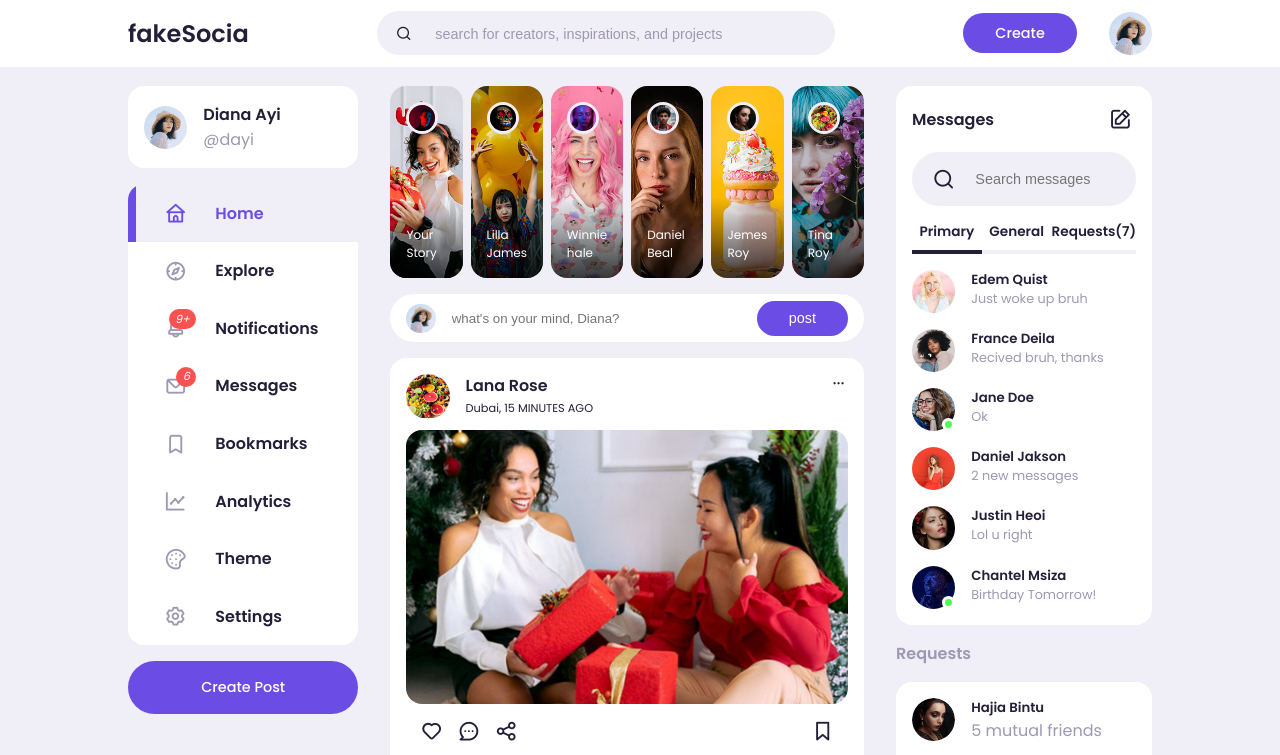
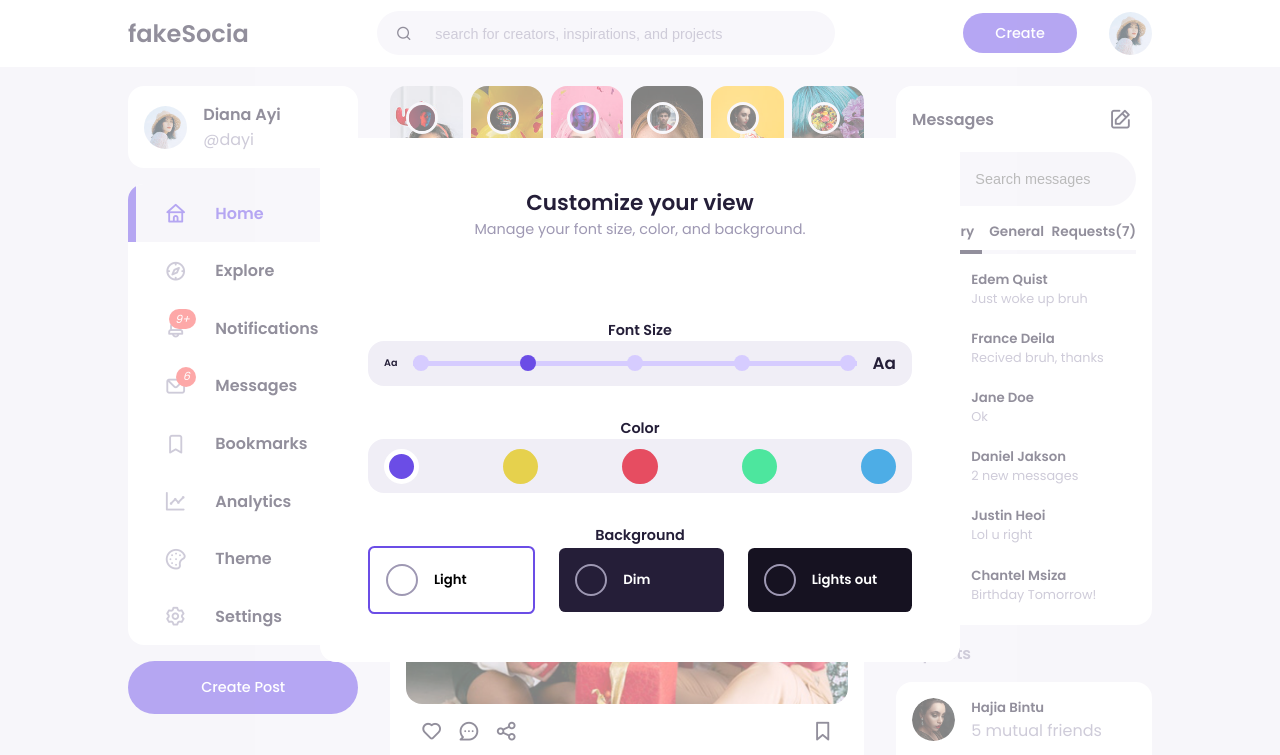
Before and after one commit to Pika003/Social-Media-Clone, a plain HTML site: page index.html in a window 1280 px wide. Shown: the top 755 px of the page. Drawn offline with nearby package versions, Linux system fonts and the light colour scheme.

Commit message:
all html and css done

```diff
--- a/index.html
+++ b/index.html
@@ -616,5 +616,64 @@
             </div>
         </div>
     </main>
+
+    <!-- Theme Customization -->
+
+    <div class="customize-theme">
+        <div class="card">
+            <h2>Customize your view</h2>
+            <p class="text-muted">Manage your font size, color, and background.</p>
+
+            <!-- Font sizes -->
+
+            <div class="font-size">
+                <h4>Font Size</h4>
+                <div>
+                    <h6>Aa</h6>
+                    <div class="choose-size">
+                        <span class="font-size-1"></span>
+                        <span class="font-size-2 active"></span>
+                        <span class="font-size-3"></span>
+                        <span class="font-size-4"></span>
+                        <span class="font-size-5"></span>
+                    </div>
+                    <h3>Aa</h3>
+                </div>
+            </div>
+
+            <!-- Primary colors -->
+            <div class="color">
+                <h4>Color</h4>
+                <div class="choose-color">
+                    <span class="color-1 active"></span>
+                    <span class="color-2"></span>
+                    <span class="color-3"></span>
+                    <span class="color-4"></span>
+                    <span class="color-5"></span>
+                </div>
+            </div>
+
+            <!-- Background colors -->
+            <div class="background">
+                <h4>Background</h4>
+                <div class="choose-bg">
+                    <div class="bg-1 active">
+                        <span></span>
+                        <h5 for="bg-1">Light</h5>
+                    </div>
+                    <div class="bg-2">
+                        <span></span>
+                        <h5>Dim</h5> <!--  for="bg-2" -->
+                    </div>
+                    <div class="bg-3">
+                        <span></span>
+                        <h5 for="bg-3">Lights out</h5>
+                    </div>
+                </div>
+            </div>
+
+        </div>
+    </div>
+
 </body>
 </html>
--- a/style.css
+++ b/style.css
@@ -529,3 +529,159 @@ main .container .right {
     display: flex;
     gap: 1rem;
 }
+
+/* ==== Theme Customization ==== */
+
+.customize-theme{
+  background: rgb(255, 255, 255, 0.5);
+  width: 100vw;
+  height: 100vh;
+  position: fixed;
+  top: 0;
+  left: 0;
+  z-index: 100;
+  text-align: center;
+  display: grid;
+  place-items: center;
+  font-size: 0.9rem;
+}
+
+.customize-theme .card{
+  background: var(--color-white);
+  padding: 3rem;
+  border-radius: var(--card-border-radius);
+  width: 50%;
+}
+
+/* ---- Font Size ---- */
+
+.customize-theme .font-size{
+  margin-top: 5rem;
+}
+
+.customize-theme .font-size > div{
+  display: flex;
+  justify-content: space-between;
+  align-items: center;
+  background: var(--color-light);
+  padding: var(--search-padding);
+  border-radius: var(--card-border-radius);
+}
+
+.customize-theme .choose-size{
+  background: var(--color-secondary);
+  height: 0.3rem;
+  width: 100%;
+  margin: 0 1rem;
+  display: flex;
+  justify-content: space-between;
+  align-items: center;
+}
+
+.customize-theme .choose-size span{
+  width: 1rem;
+  height: 1rem;
+  background: var(--color-secondary);
+  border-radius: 50%;
+  cursor: pointer;
+}
+
+.customize-theme .choose-size span.active{
+  background: var(--color-primary);
+}
+
+/* ----- Font Size ----- */
+
+.customize-theme .color{
+  margin-top: 2rem;
+}
+
+.customize-theme .choose-color{
+  background: var(--color-light);
+  padding: var(--search-padding);
+  border-radius: var(--card-border-radius);
+  display: flex;
+  align-items: center;
+  justify-content: space-between;
+}
+
+.customize-theme .choose-color span{
+  width: 2.2rem;
+  height: 2.2rem;
+  border-radius: 50%;
+}
+
+.customize-theme .choose-color span:nth-child(1){
+  background: hsl(252, 75%, 60%);
+}
+
+.customize-theme .choose-color span:nth-child(2){
+  background: hsl(52, 75%, 60%);
+}
+
+.customize-theme .choose-color span:nth-child(3){
+  background: hsl(352, 75%, 60%);
+}
+
+.customize-theme .choose-color span:nth-child(4){
+  background: hsl(152, 75%, 60%);
+}
+
+.customize-theme .choose-color span:nth-child(5){
+  background: hsl(202, 75%, 60%);
+}
+
+.customize-theme .choose-color span.active{
+  border: 5px solid white;
+}
+
+/* ---- Background ---- */
+
+.customize-theme .background{
+  margin-top: 2rem;
+}
+
+.customize-theme .choose-bg{
+  display: flex;
+  align-items: center;
+  justify-content: space-between;
+  gap: 1.5rem;
+}
+
+.customize-theme .choose-bg > div{
+  padding: var(--card-padding);
+  width: 100%;
+  display: flex;
+  align-items: center;
+  font-size: 1rem;
+  font-weight: bold;
+  border-radius: 0.4rem;
+  cursor: pointer;
+}
+
+.customize-theme .choose-bg > div.active{
+  border: 2px solid var(--color-primary);
+}
+
+.customize-theme .choose-bg .bg-1{
+  background: white;
+  color: black;
+}
+
+.customize-theme .choose-bg .bg-2{
+  background: hsl(255, 30%, 17%);
+  color: white;
+}
+
+.customize-theme .choose-bg .bg-3{
+  background: hsl(255, 30%, 10%);
+  color: white;
+}
+
+.customize-theme .choose-bg > div span{
+  width: 2rem;
+  height: 2rem;
+  border: 2px solid var(--color-gray);
+  border-radius: 50%;
+  margin-right: 1rem;
+}
```
